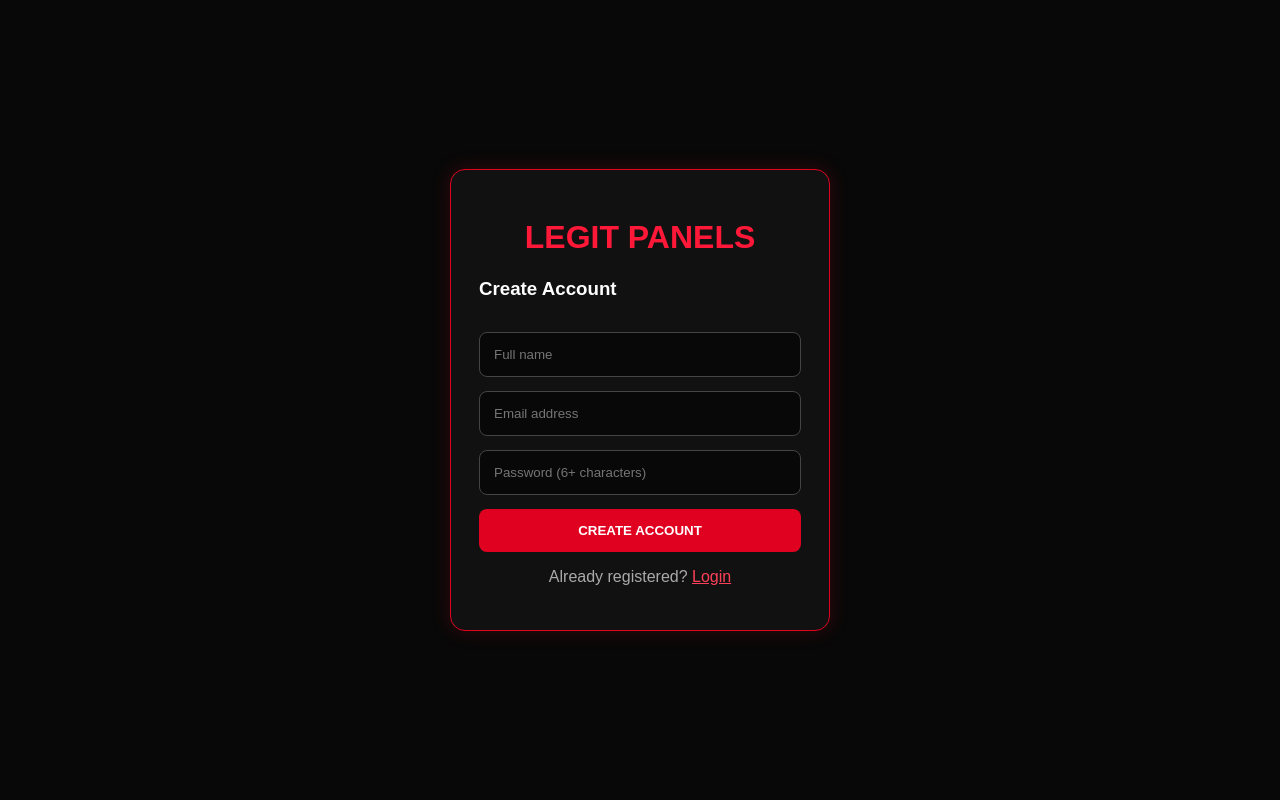
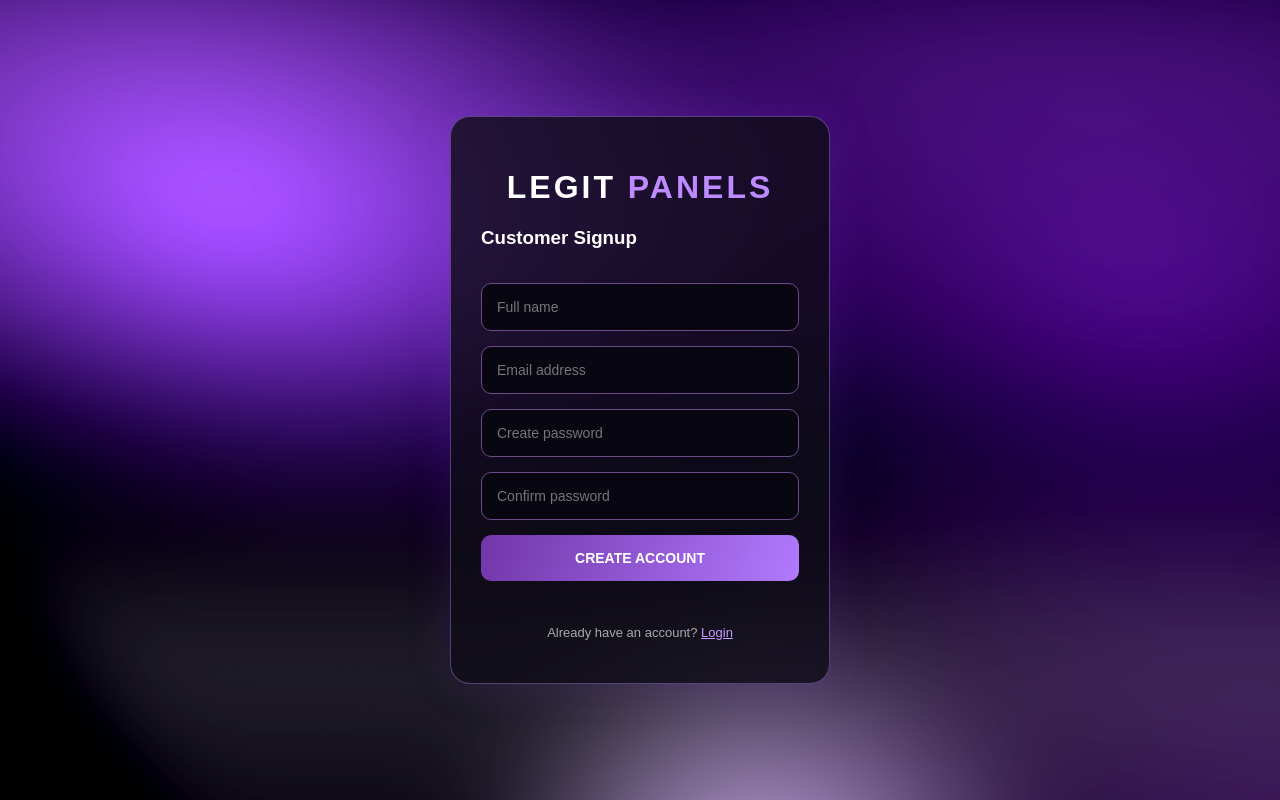
Before and after one commit to alkarthik33-sudo/Legit-Panels-, a website: page www/signup.html in a window 1280 px wide. Drawn offline with Linux system fonts and the light colour scheme.

Commit message:
Update signup.html

```diff
--- a/www/signup.html
+++ b/www/signup.html
@@ -1,47 +1,103 @@
-
 <!DOCTYPE html>
 <html lang="en">
 <head>
 <meta charset="UTF-8">
-<meta name="viewport" content="width=device-width, initial-scale=1">
-<meta name="theme-color" content="#080808">
-<title>LEGIT PANELS - Sign Up</title>
+<meta name="viewport" content="width=device-width,initial-scale=1">
+<meta name="theme-color" content="#090610">
+<title>LEGIT PANELS | Signup</title>
+
 <style>
 *{box-sizing:border-box}
 body{
  margin:0;min-height:100vh;display:grid;
- place-items:center;background:#080808;
- color:white;font-family:Arial,sans-serif;
+ place-items:center;overflow:hidden;
+ background:#090610;color:white;
+ font-family:Arial,sans-serif;
+}
+.chrome{
+ position:fixed;inset:-40%;
+ background:
+ radial-gradient(ellipse at 30% 40%,#a65cff 0%,transparent 24%),
+ radial-gradient(ellipse at 65% 35%,#512080 0%,transparent 27%),
+ radial-gradient(ellipse at 55% 75%,#b9a0d5 0%,transparent 15%),
+ radial-gradient(ellipse at 75% 65%,#34104f 0%,transparent 25%),
+ #090610;
+ filter:blur(45px) contrast(1.35);
+ animation:liquid 13s ease-in-out infinite alternate;
+ z-index:-2;
+}
+.chrome:after{
+ content:"";position:absolute;inset:0;
+ background:linear-gradient(125deg,
+ transparent 30%,#ffffff35 45%,
+ transparent 52%,#a85cff55 65%,transparent 75%);
+ mix-blend-mode:screen;
+ animation:shine 8s linear infinite;
+}
+@keyframes liquid{
+ 0%{transform:translate(-5%,0) rotate(0deg) scale(1)}
+ 50%{transform:translate(4%,5%) rotate(12deg) scale(1.15)}
+ 100%{transform:translate(-2%,-5%) rotate(-10deg) scale(1.08)}
+}
+@keyframes shine{
+ 0%{transform:translateX(-35%) rotate(0deg)}
+ 100%{transform:translateX(35%) rotate(360deg)}
 }
 .card{
- width:90%;max-width:380px;padding:28px;
- background:#111;border:1px solid #e00020;
- border-radius:15px;box-shadow:0 0 20px #e0002033;
+ width:90%;max-width:380px;padding:30px;
+ background:#100d18cc;
+ backdrop-filter:blur(22px);
+ border:1px solid #b98aff66;
+ border-radius:20px;
+ box-shadow:0 0 45px #9b4dff25;
 }
-h1{text-align:center;color:#ff1838}
+h1{text-align:center;letter-spacing:3px}
+h1 span{color:#bd8aff}
 input,button{
- width:100%;padding:14px;margin-top:14px;
- border-radius:8px;
+ width:100%;padding:15px;margin-top:15px;
+ border-radius:10px;font-size:14px;
 }
-input{background:#080808;color:white;border:1px solid #444}
-button{background:#e00020;color:white;border:0;font-weight:bold}
-p{text-align:center;color:#aaa}
-a{color:#ff4058}
-#message{font-size:13px}
+input{
+ background:#080610;color:white;
+ border:1px solid #6c4b87;
+ outline:none;
+}
+input:focus{border-color:#c29aff;box-shadow:0 0 12px #9b4dff55}
+button{
+ background:linear-gradient(110deg,#7136a8,#b17aff);
+ color:white;border:0;font-weight:bold;
+ cursor:pointer;
+}
+p{text-align:center;color:#aaa;font-size:13px}
+a{color:#c79aff}
+#message{min-height:18px}
 </style>
 </head>
+
 <body>
+<div class="chrome"></div>
+
 <div class="card">
-<h1>LEGIT PANELS</h1>
-<h3>Create Account</h3>
 
-<input id="name" placeholder="Full name">
+<h1>LEGIT <span>PANELS</span></h1>
+<h3>Customer Signup</h3>
+
+<input id="name" type="text" placeholder="Full name" maxlength="60">
+
 <input id="email" type="email" placeholder="Email address">
-<input id="password" type="password" placeholder="Password (6+ characters)">
+
+<input id="password" type="password" placeholder="Create password">
+
+<input id="confirm" type="password" placeholder="Confirm password">
 
 <button id="signup">CREATE ACCOUNT</button>
+
 <p id="message"></p>
-<p>Already registered? <a href="login.html">Login</a></p>
+
+<p>Already have an account?
+<a href="login.html">Login</a>
+</p>
+
 </div>
 
 <script src="https://www.gstatic.com/firebasejs/10.12.2/firebase-app-compat.js"></script>
@@ -59,46 +115,68 @@ const firebaseConfig = {
 };
 
 firebase.initializeApp(firebaseConfig);
-const auth = firebase.auth();
 
-document.getElementById("signup").onclick = async () => {
- const name = document.getElementById("name").value.trim();
- const email = document.getElementById("email").value.trim();
- const password = document.getElementById("password").value;
- const msg = document.getElementById("message");
- const btn = document.getElementById("signup");
+const auth=firebase.auth();
+const msg=document.getElementById("message");
+const btn=document.getElementById("signup");
 
- if(!name || !email || !password){
-   msg.textContent = "Please fill all fields.";
-   return;
+btn.onclick=async()=>{
+
+ const name=document.getElementById("name").value.trim();
+ const email=document.getElementById("email").value.trim();
+ const password=document.getElementById("password").value;
+ const confirm=document.getElementById("confirm").value;
+
+ if(!name||!email||!password||!confirm){
+  msg.style.color="#ff6464";
+  msg.textContent="Please fill all fields.";
+  return;
  }
 
- if(password.length < 6){
-   msg.textContent = "Password must be at least 6 characters.";
-   return;
+ if(password.length<6){
+  msg.style.color="#ff6464";
+  msg.textContent="Password must be at least 6 characters.";
+  return;
  }
 
- btn.disabled = true;
- btn.textContent = "CREATING...";
+ if(password!==confirm){
+  msg.style.color="#ff6464";
+  msg.textContent="Passwords do not match.";
+  return;
+ }
+
+ btn.disabled=true;
+ btn.textContent="CREATING ACCOUNT...";
 
  try{
-   const result = await auth.createUserWithEmailAndPassword(email,password);
-   await result.user.updateProfile({displayName:name});
 
-   msg.textContent = "Account created successfully!";
-   msg.style.color = "#00ff80";
+  const result=await auth.createUserWithEmailAndPassword(
+   email,password
+  );
 
-   setTimeout(()=>{
-     window.location.href = "index.html";
-   },1200);
+  await result.user.updateProfile({
+   displayName:name
+  });
+
+  msg.style.color="#55ee91";
+  msg.textContent="Account created successfully!";
+
+  setTimeout(()=>{
+   location.href="index.html";
+  },1000);
 
  }catch(error){
-   msg.textContent = error.message;
-   msg.style.color = "#ff4058";
-   btn.disabled = false;
-   btn.textContent = "CREATE ACCOUNT";
+
+  msg.style.color="#ff6464";
+  msg.textContent=error.message;
+
+  btn.disabled=false;
+  btn.textContent="CREATE ACCOUNT";
+
  }
+
 };
 </script>
+
 </body>
 </html>
```
